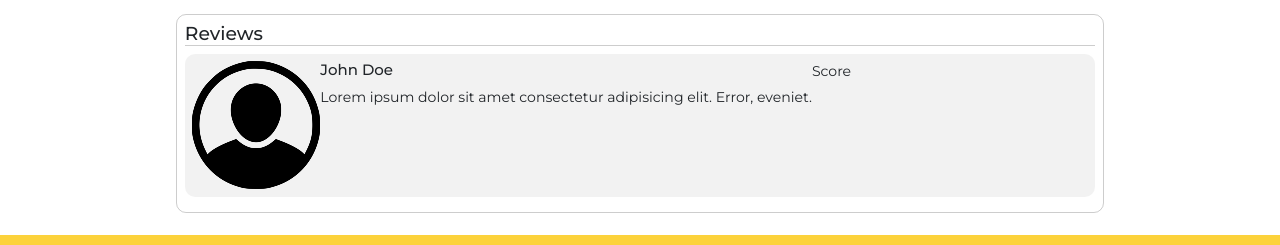
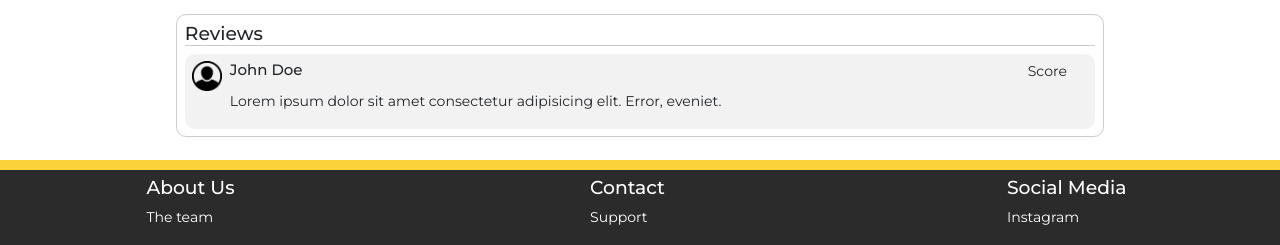
Before and after one commit to anoj-kt/finalproject-frontend, a React (Create React App) app: page /service/1 in a window 1280 px wide. Shown: the part 958-1203 px from the top of the page. Built offline with nearby package versions, Linux system fonts and the light colour scheme.

Commit message:
Added reviews styling

```diff
--- a/src/components/ServiceDetails.js
+++ b/src/components/ServiceDetails.js
@@ -112,12 +112,10 @@ const ServiceDetails = () => {
                     <div className="service__reviews service-border">
                         <h5 style={{borderBottom: "1px solid var(--main-grey)"}}>Reviews</h5>
                         <div className="service__review">
-                            <img src={user} alt="user image" />
-                            <div>
-                                <h6>John Doe</h6>
-                                <p>Lorem ipsum dolor sit amet consectetur adipisicing elit. Error, eveniet.</p>
-                            </div>
-                            <div>
+                            <img className="service__review-image" src={user} alt="user image" />
+                            <h6 className="service__review-user">John Doe</h6>
+                            <p className="service__review-comment">Lorem ipsum dolor sit amet consectetur adipisicing elit. Error, eveniet.</p>
+                            <div className="service__review-score">
                                 Score
                             </div>
                         </div>
--- a/src/index.css
+++ b/src/index.css
@@ -711,15 +711,34 @@ a {
 }
 
 .service__review {
-  display: flex;
+  display: grid;
+  grid-template-columns: 2rem 1fr 4rem;
+  grid-template-rows: 1.5rem 1.5rem;
+  gap: 0.5rem;
   align-items: start;
   padding: 0.5rem;
   border-radius: 10px;
-  margin: 0.5rem 0;
+  /* margin: 0.5rem 0; */
   background-color: var(--main-grey-light)
 }
 
+.service__review-image {
+  grid-area: 1 / 1 / 2 / 2;
+  width: 2rem;
+  margin-right: 1rem;
+}
 
+.service__review-user {
+  grid-area: 1 / 2 / 3 / 3;
+}
+
+.service__review-comment {
+  grid-area: 2 / 2 / 3 / 4;
+}
+
+.service__review-score {
+  grid-area: 1 / 3 / 4 / 4;
+}
 
  /* =================REQUEST DETAILS================= */
 
```
